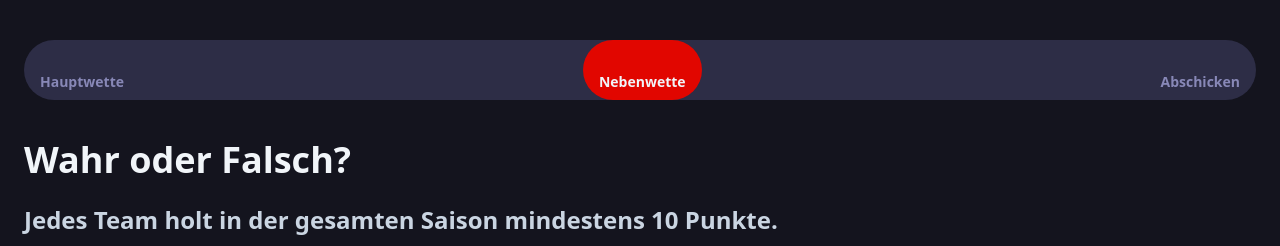
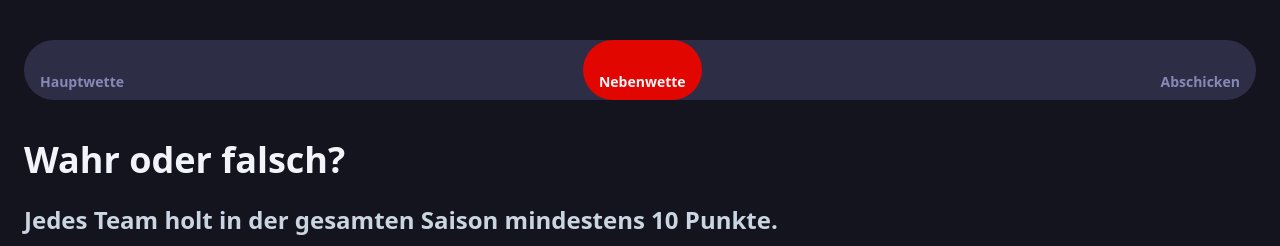
Before and after one commit to Fabinatix97/f1-bet, a Vue app in the folder frontend/: page /sidebet/7 in a window 1280 px wide. Shown: the top 246 px of the page. Built offline with nearby package versions, Linux system fonts and the light colour scheme; no server answers; some icons are missing; the HTML template or start-up script is replaced by a standard one.

Commit message:
Update title

```diff
--- a/frontend/src/views/sidebet/SideBetStep7View.vue
+++ b/frontend/src/views/sidebet/SideBetStep7View.vue
@@ -57,7 +57,7 @@ const allStatementsAnswered = computed(() => {
 </script>
 
 <template>
-  <h1>Wahr oder Falsch?</h1>
+  <h1>Wahr oder falsch?</h1>
 
   <div v-for="statement in statements" :key="statement.id" class="mb-16">
     <h2>{{ statement.text }}</h2>
```
